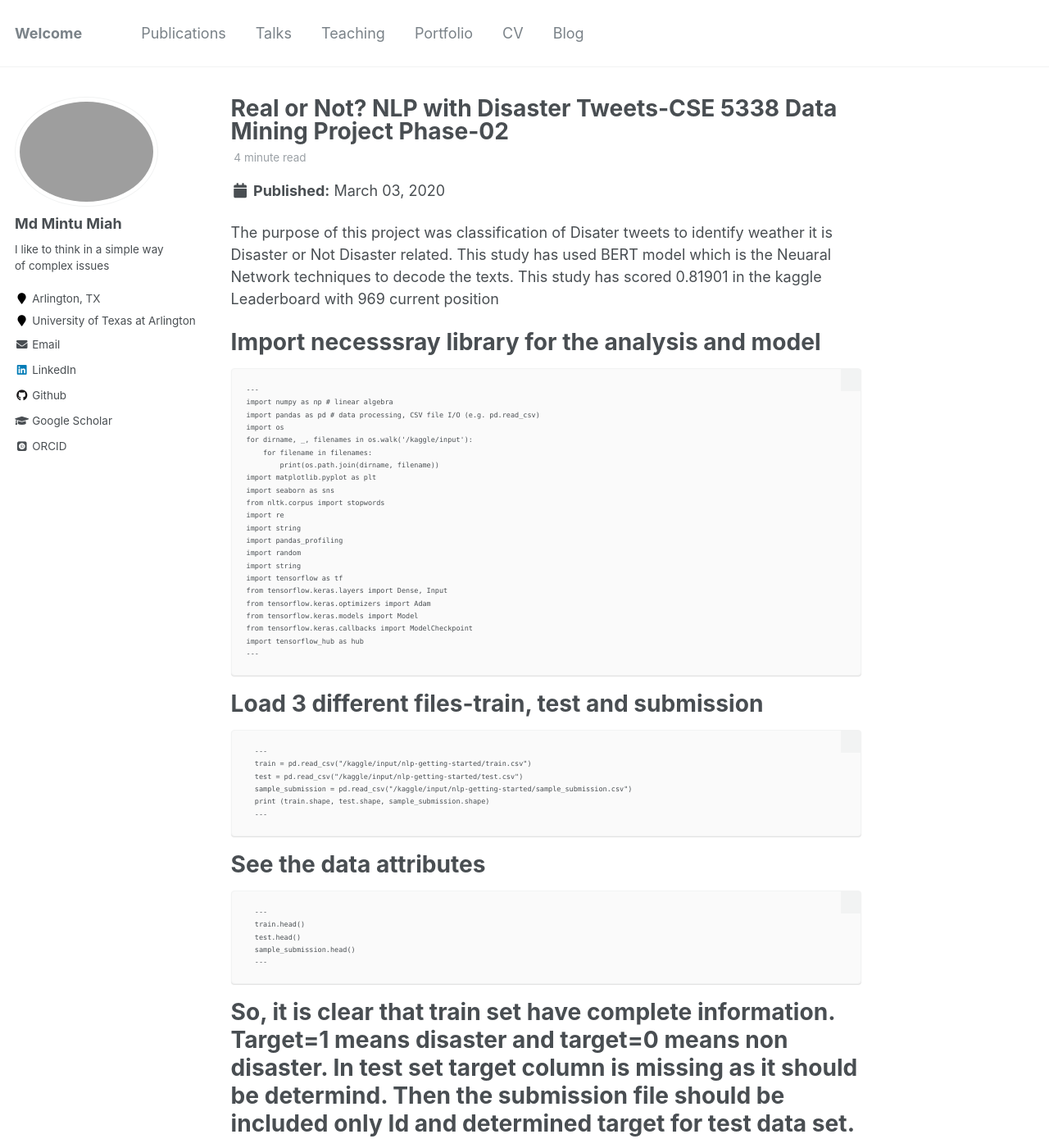
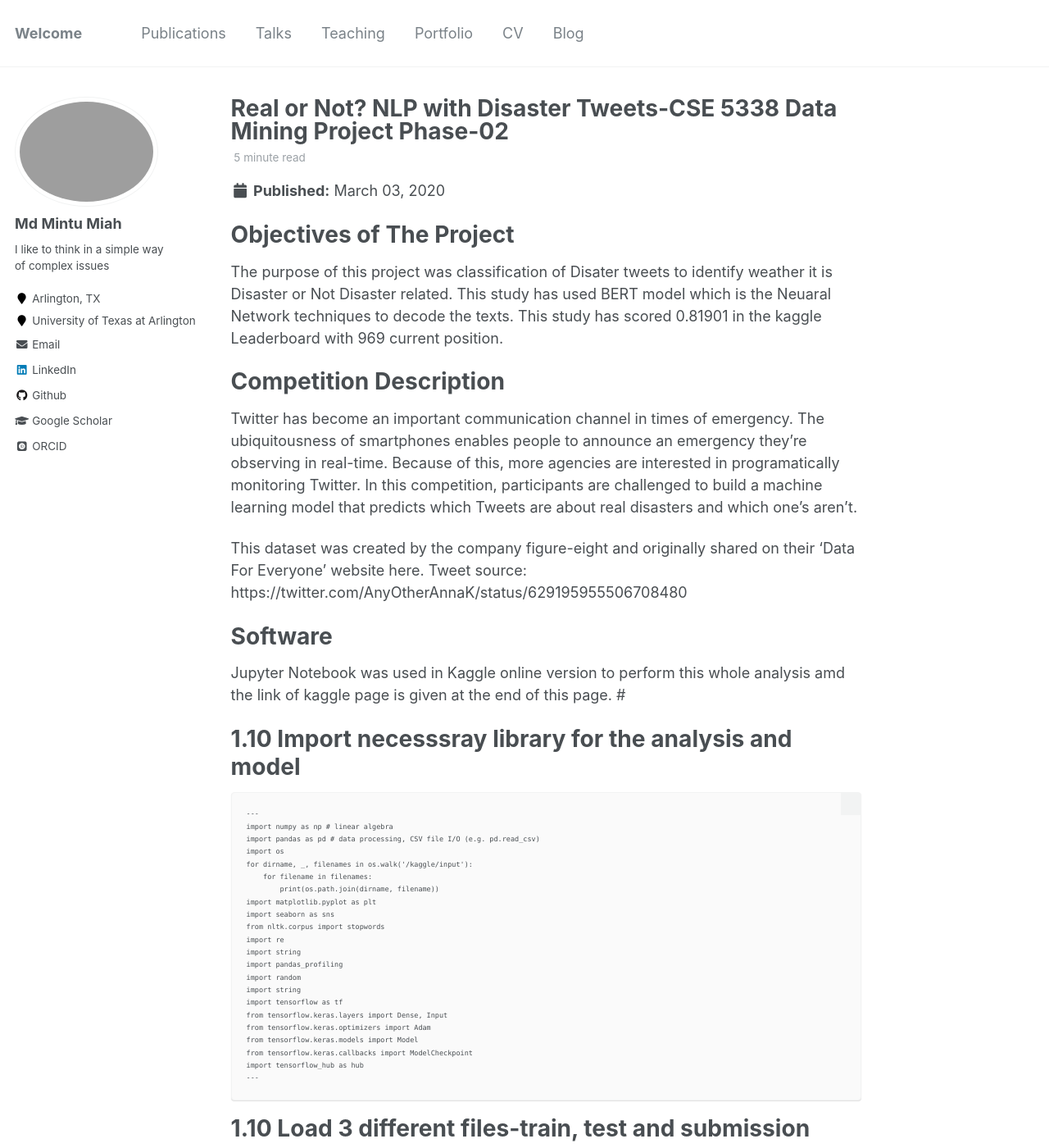
Before and after one commit to mintu07ruet/mintu07ruet.github.io, a Jekyll site: the page built from _posts/2020-03-03-blog-post-1.md, in a window 1280 px wide and 1400 px high. Shown: the whole window at 82% size. Built offline with Jekyll 4.4.1, drawn with Linux system fonts in a browser that asks for light colours; some web fonts are replaced; some of the changed text lies outside the part shown.

Commit message:
Update 2020-03-03-blog-post-1.md

```diff
--- a/_posts/2020-03-03-blog-post-1.md
+++ b/_posts/2020-03-03-blog-post-1.md
@@ -7,10 +7,19 @@ tags:
   - category1
   - category2
 ---
+#  Objectives of The Project
+The purpose of this project was classification of Disater tweets to identify weather it is Disaster or Not Disaster related. This study has used BERT model which is the Neuaral Network techniques to decode the texts. This study has scored 0.81901 in the kaggle Leaderboard with 969 current position.
 
-The purpose of this project was classification of Disater tweets to identify weather it is Disaster or Not Disaster related. This study has used BERT model which is the Neuaral Network techniques to decode the texts. This study has scored 0.81901 in the kaggle Leaderboard with 969 current position
+#  Competition Description
+Twitter has become an important communication channel in times of emergency. The ubiquitousness of smartphones enables people to announce an emergency they’re observing in real-time. Because of this, more agencies are interested in programatically monitoring Twitter. In this competition, participants are challenged to build a machine learning model that predicts which Tweets are about real disasters and which one’s aren’t.
 
-# Import necesssray library for the analysis and model
+This dataset was created by the company figure-eight and originally shared on their ‘Data For Everyone’ website here.
+Tweet source: https://twitter.com/AnyOtherAnnaK/status/629195955506708480
+
+#  Software
+Jupyter Notebook was used in Kaggle online version to perform this whole analysis amd the link of kaggle page is given at the end of this page.
+#
+# 1.10 Import necesssray library for the analysis and model
 
     ---
     import numpy as np # linear algebra
@@ -35,7 +44,7 @@ The purpose of this project was classification of Disater tweets to identify wea
     import tensorflow_hub as hub
     ---
 
-# Load 3 different files-train, test and submission
+# 1.10 Load 3 different files-train, test and submission
 
       ---
       train = pd.read_csv("/kaggle/input/nlp-getting-started/train.csv")
@@ -44,7 +53,7 @@ The purpose of this project was classification of Disater tweets to identify wea
       print (train.shape, test.shape, sample_submission.shape)
       ---
 
-# See the data attributes
+# 1.20 See the data attributes
       ---
       train.head()
       test.head()
@@ -153,7 +162,7 @@ BERT stands for Bidirectional Encoder Representations from Transformers. It's a
     import tokenization
     ---
 
-#  Helper Functions:
+# 3.10 Helper Functions:
      ---
         def bert_encode(texts, tokenizer, max_len=512):
         all_tokens = []
@@ -195,34 +204,34 @@ BERT stands for Bidirectional Encoder Representations from Transformers. It's a
     return model
     ---
 
-   #  Getting BERT from the Tensorflow Hub:
+   # 3.20 Getting BERT from the Tensorflow Hub:
          ---
          %%time
          module_url = "https://tfhub.dev/tensorflow/bert_en_uncased_L-24_H-1024_A-16/1"
          bert_layer = hub.KerasLayer(module_url, trainable=True)
          ---
 
-#  Taken tokenizer from the bert layer
+# 3.30 Taken tokenizer from the bert layer
        ---
        vocab_file = bert_layer.resolved_object.vocab_file.asset_path.numpy()
        do_lower_case = bert_layer.resolved_object.do_lower_case.numpy()
        tokenizer = tokenization.FullTokenizer(vocab_file, do_lower_case)
        ---
 
-#  Now Encoding the text into tokens, masks, and segment flags:
+# 3.40  Now Encoding the text into tokens, masks, and segment flags:
       ---
       train_input = bert_encode(train.text.values, tokenizer, max_len=160)
       test_input = bert_encode(test.text.values, tokenizer, max_len=160)
       train_labels = train.target.values
       ---
 
-#  Now lets build the model
+#  4.0 Now lets build the model
       ---
       model = build_model(bert_layer, max_len=160)
       model.summary()
       ---
 
-#  Train the model
+#  5.0 Train the model
       ---
       train_history = model.fit(
       train_input, train_labels,
```
Also changed, not shown: other parts of _posts/2020-03-03-blog-post-1.md (+4 -4 lines).
